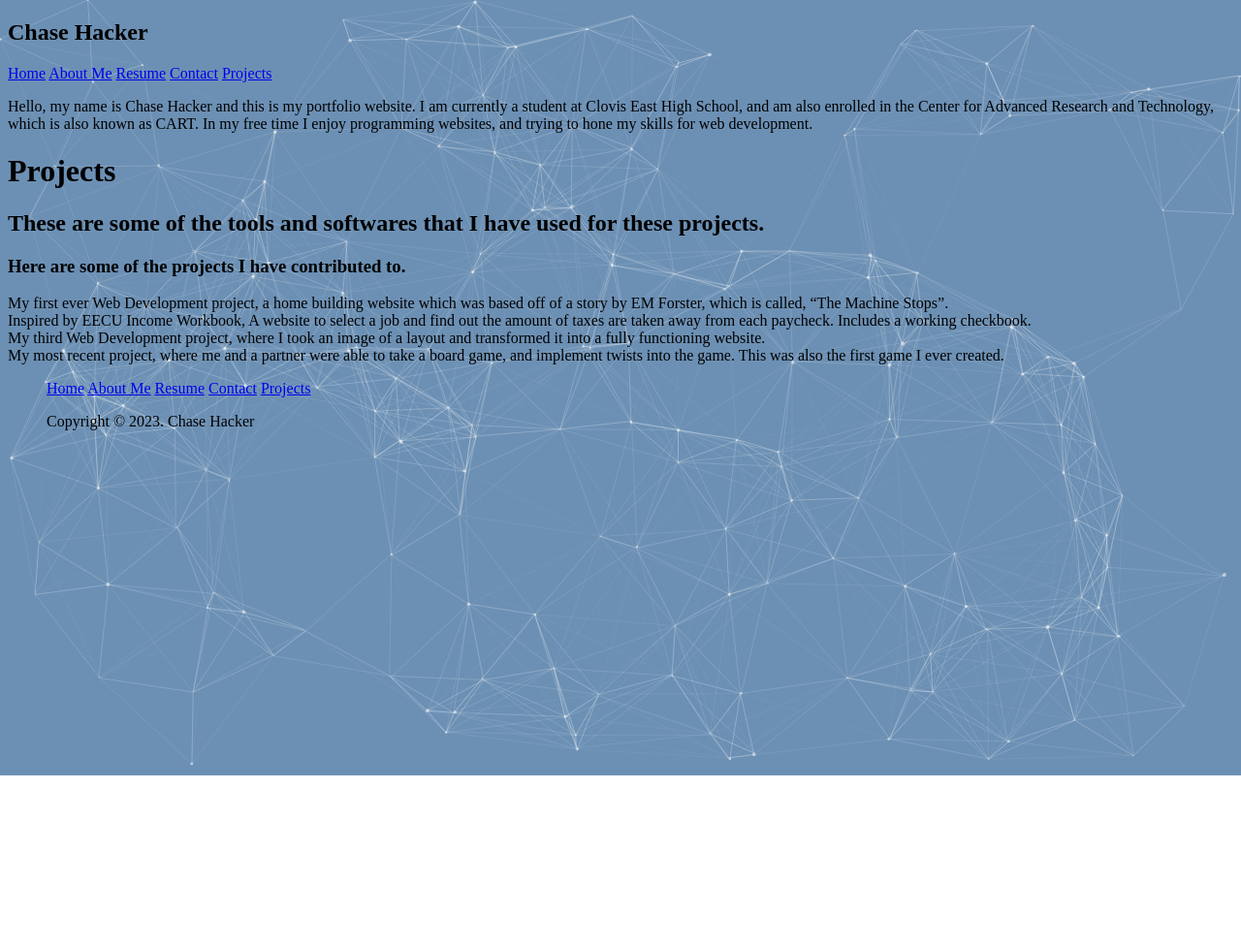
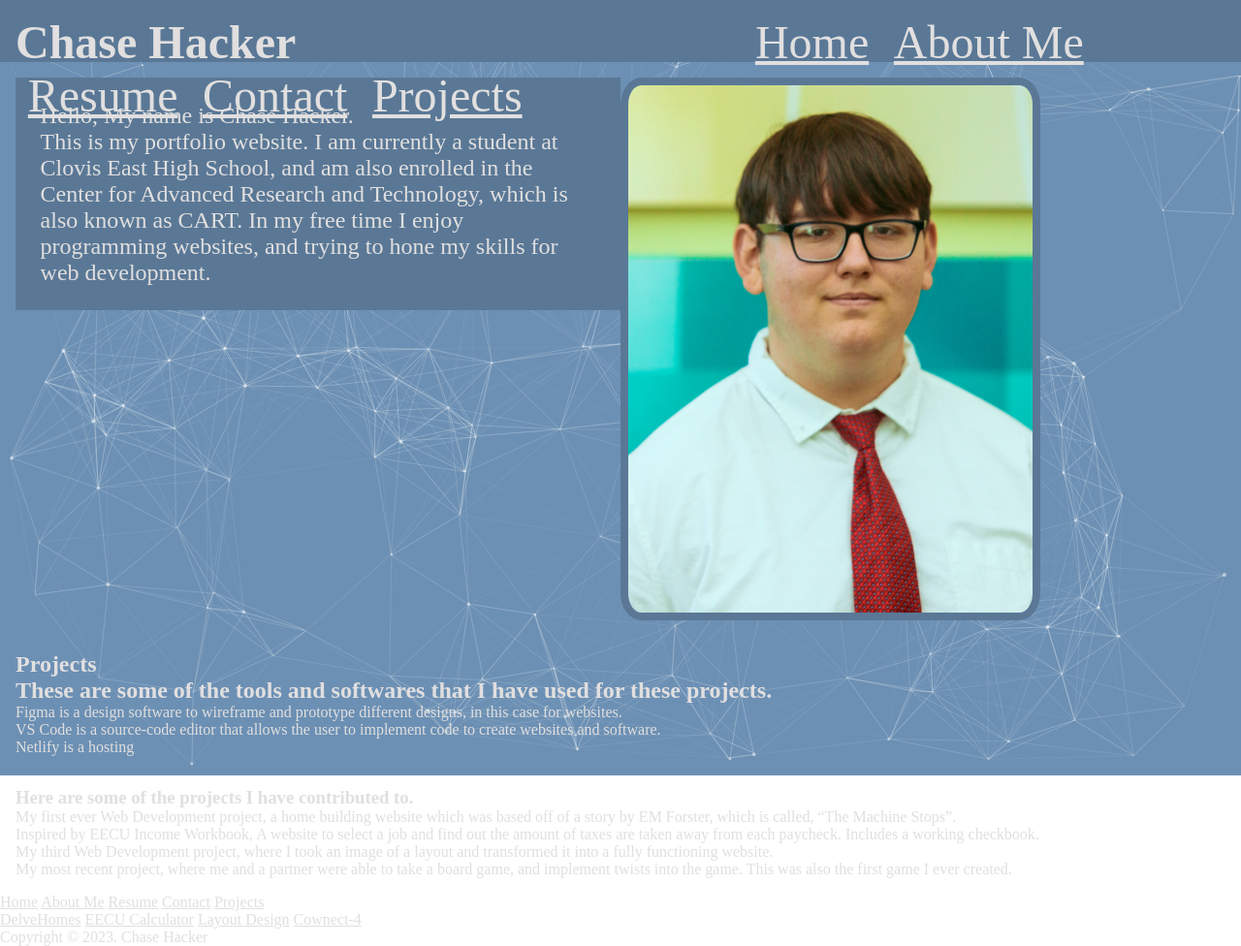
Before and after one commit to Chase-Hacker/Portfolio, a website: page index.html in a window 1280 px wide. Shown: the whole page at 97% size. Before the commit the page ends 800 px from the top, so only its background shows below. Drawn offline with nearby package versions, Linux system fonts and the light colour scheme; animation ran at ten frames a second.

Commit message:
began stylizing home page
Layout of some pages, nav bar and hero content

```diff
--- a/index.html
+++ b/index.html
@@ -19,23 +19,58 @@
         <a href="/index.html#projects">Projects</a>
       </section>
       <section id="intro">
-<div id="introText"><P>Hello, my name is Chase Hacker and this is my portfolio website. I am currently a student at Clovis East High School, and am also enrolled in the Center for Advanced Research and Technology, which is also known as CART. In my free time I enjoy programming websites, and trying to hone my skills for web development.</P></div>
-<div id="picture"></div>
+        <div id="opener">
+          <div id="name">Hello, My name is Chase Hacker.</div>
+          <div id="introText">
+            <p>
+              This is my portfolio website. I am currently a student at Clovis
+              East High School, and am also enrolled in the Center for Advanced
+              Research and Technology, which is also known as CART. In my free
+              time I enjoy programming websites, and trying to hone my skills
+              for web development.
+            </p>
+          </div>
+        </div>
+        <div id="picture"><img src="images\IMG_2122.jpg" alt="Headshot" /></div>
       </section>
-<section id="tools"></section>
+      <section id="tools">
         <h1>Projects</h1>
-  <h2>These are some of the tools and softwares that I have used for these projects.</h2>
-    <div id="figma"></div>
-    <div id="vs"></div>
-    <div id="netlify"></div>
+        <h2>
+          These are some of the tools and softwares that I have used for these
+          projects.
+        </h2>
+        <div id="figma">
+          Figma is a design software to wireframe and prototype different
+          designs, in this case for websites.
+        </div>
+        <div id="vs">
+          VS Code is a source-code editor that allows the user to implement code
+          to create websites and software.
+        </div>
+        <div id="netlify">Netlify is a hosting</div>
         <div id="github"></div>
       </section>
       <section id="projects">
         <h3>Here are some of the projects I have contributed to.</h3>
-<div id="delve">My first ever Web Development project, a home building website which was based off of a story by EM Forster, which is called, “The Machine Stops”.</div>
-<div id="EECU"> Inspired by EECU Income Workbook, A website to select a job and find out the amount of taxes are taken away from each paycheck. Includes a working checkbook. </div>
-<div id="layout">My third Web Development project, where I took an image of a layout and transformed it into a fully functioning website.</div>
-<div id="cownect4">My most recent project, where me and a partner were able to take a board game, and implement twists into the game. This was also the first game I ever created.</div>
+        <div id="delve">
+          My first ever Web Development project, a home building website which
+          was based off of a story by EM Forster, which is called, “The Machine
+          Stops”.
+        </div>
+        <div id="EECU">
+          Inspired by EECU Income Workbook, A website to select a job and find
+          out the amount of taxes are taken away from each paycheck. Includes a
+          working checkbook.
+        </div>
+        <div id="layout">
+          My third Web Development project, where I took an image of a layout
+          and transformed it into a fully functioning website.
+        </div>
+        <div id="cownect4">
+          My most recent project, where me and a partner were able to take a
+          board game, and implement twists into the game. This was also the
+          first game I ever created.
+        </div>
       </section>
       <footer>
         <ul id="2ndnav">
@@ -44,6 +79,12 @@
           <a href="resume.html">Resume</a>
           <a href="contact.html">Contact</a>
           <a href="/index.html#projects">Projects</a>
+        </ul>
+        <ul id="2ndproject">
+          <a href="delvehomes.html">DelveHomes</a>
+          <a href="eecu.html">EECU Calculator</a>
+          <a href="layout.html">Layout Design</a>
+          <a href="cownect4.html">Cownect-4</a>
         </ul>
         <ul id="copyright">
           Copyright &copy; 2023. Chase Hacker
--- a/styles.css
+++ b/styles.css
@@ -1,6 +1,14 @@
+* {
+  margin: 0;
+  padding: 0;
+  box-sizing: border-box;
+  color: var(--almostwhite);
+}
+
 :root {
   --lightblue: #6c90b4;
   --darkerblue: #486c90;
+  --box: #5a7896;
   --almostwhite: #e1dfdf;
   --darkgrey: #999d9f;
   --lightblack: #373737;
@@ -16,7 +24,77 @@
   z-index: -1;
   background-color: #6c90b4;
 }
+
+section {
+  height: fit-content;
+  width: fit-content;
+  padding: 16px;
+}
+
+p,
+li {
+  color: var(--almostwhite);
+}
+
+#nav {
+  position: sticky;
+  top: 0;
+  width: 100vw;
+  background-color: var(--box);
+  display: flex;
+  flex-wrap: wrap;
+  font-size: 3rem;
+  height: 8vh;
+  text-align: center;
+}
+
+#nav h1 {
+  font-size: 3rem;
+  padding-right: 36vw;
+}
+
+#nav a {
+padding-left: 1vw;
+padding-right: 1vw;
+}
 /*
 footer {
 
 } */
+
+#intro > div {
+  width: 50%;
+}
+
+#picture {
+  align-items: center;
+}
+
+#picture img {
+  height: 70vh;
+  border: 8px solid var(--box);
+  border-radius: 5% 5%;
+  display: flex;
+  flex-wrap: nowrap;
+}
+
+#intro {
+  display: flex;
+  flex-wrap: wrap;
+  width: 100vw;
+  justify-content: space-around;
+}
+
+#introText {
+  font-size: 1.5rem;
+}
+
+#name {
+  font-size: 1.5rem;
+}
+
+#opener {
+  background-color: var(--box);
+  height: fit-content;
+  padding: 2vw;
+}
```
Also changed, not shown: images/IMG_2122.jpg (added). Lines whose indentation alone changed are shown as unchanged.
